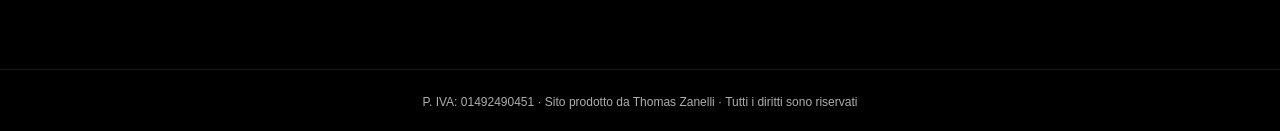
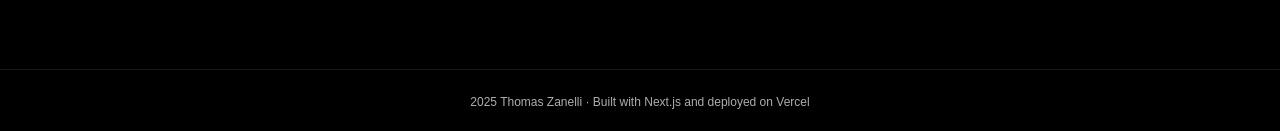
Before and after one commit to thosk92/thomas-site-v2, a Next.js app: page /en in a window 1280 px wide. Shown: the part 2702-2833 px from the top of the page. Built offline with nearby package versions, Linux system fonts and the light colour scheme; no server answers.

Commit message:
chore: add @vercel/speed-insights and mount <SpeedInsights />

```diff
--- a/src/app/layout.tsx
+++ b/src/app/layout.tsx
@@ -10,6 +10,7 @@ import TimeTheme from "@/components/TimeTheme";
 import GeoPrefetch from "@/components/GeoPrefetch";
 import ScrollReveal from "@/components/ScrollReveal";
 import AuroraMotion from "@/components/AuroraMotion";
+import { SpeedInsights } from "@vercel/speed-insights/next";
 
 const grotesk = Space_Grotesk({
   variable: "--font-geist-sans",
@@ -74,9 +75,10 @@ export default function RootLayout({
           </Suspense>
         </div>
         <div className="relative z-10 min-h-screen">{children}</div>
+        <SpeedInsights />
         <footer className="border-t mt-12" style={{ borderColor: "color-mix(in oklab,var(--foreground) 10%, transparent)" }}>
           <div className="max-w-5xl mx-auto px-4 py-6 text-center text-xs" style={{ color: "color-mix(in oklab,var(--foreground) 70%, transparent)" }}>
-            P. IVA: 01492490451 · Sito prodotto da Thomas Zanelli · Tutti i diritti sono riservati
+            {new Date().getFullYear()} Thomas Zanelli · Built with Next.js and deployed on Vercel
           </div>
         </footer>
       </body>
```
Also changed, not shown: package.json (+8 -7 lines), 1 other file (tests, documents, lock files or other folders).
